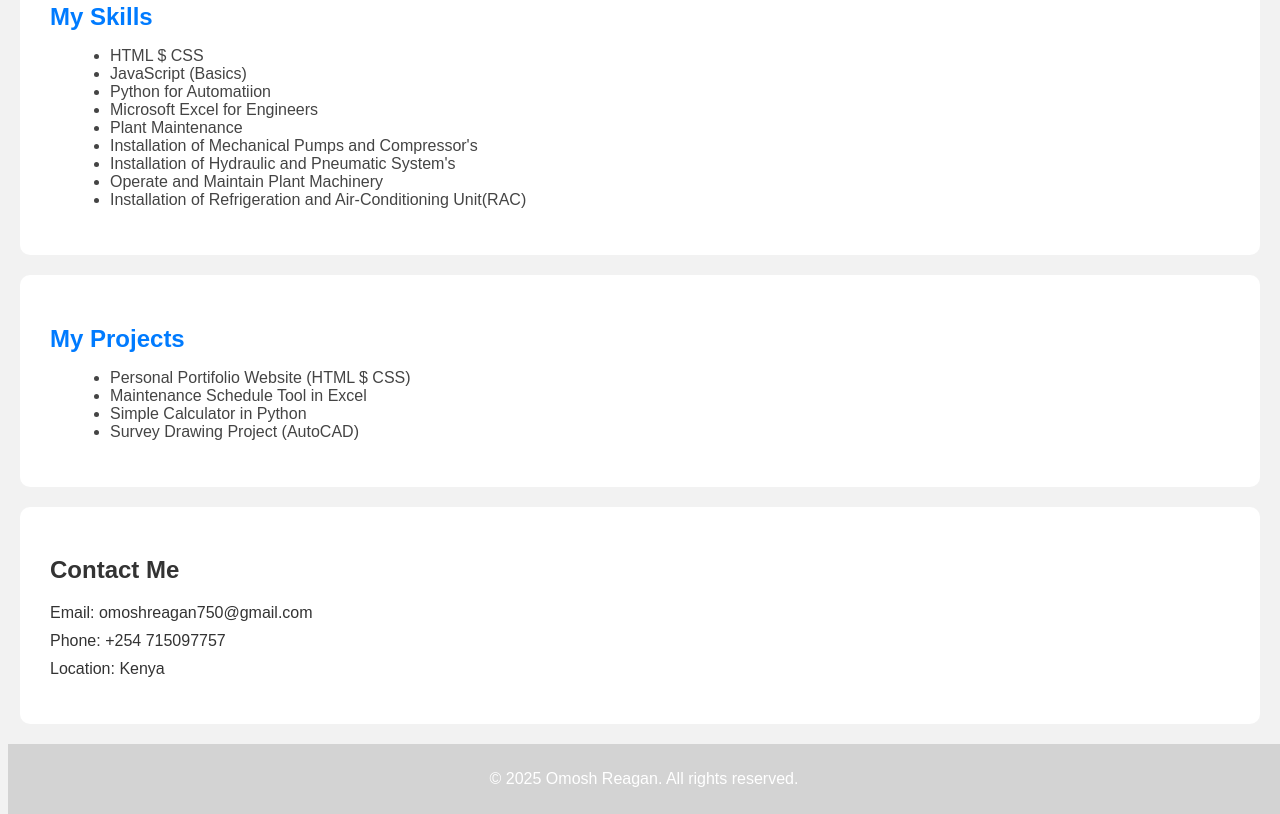
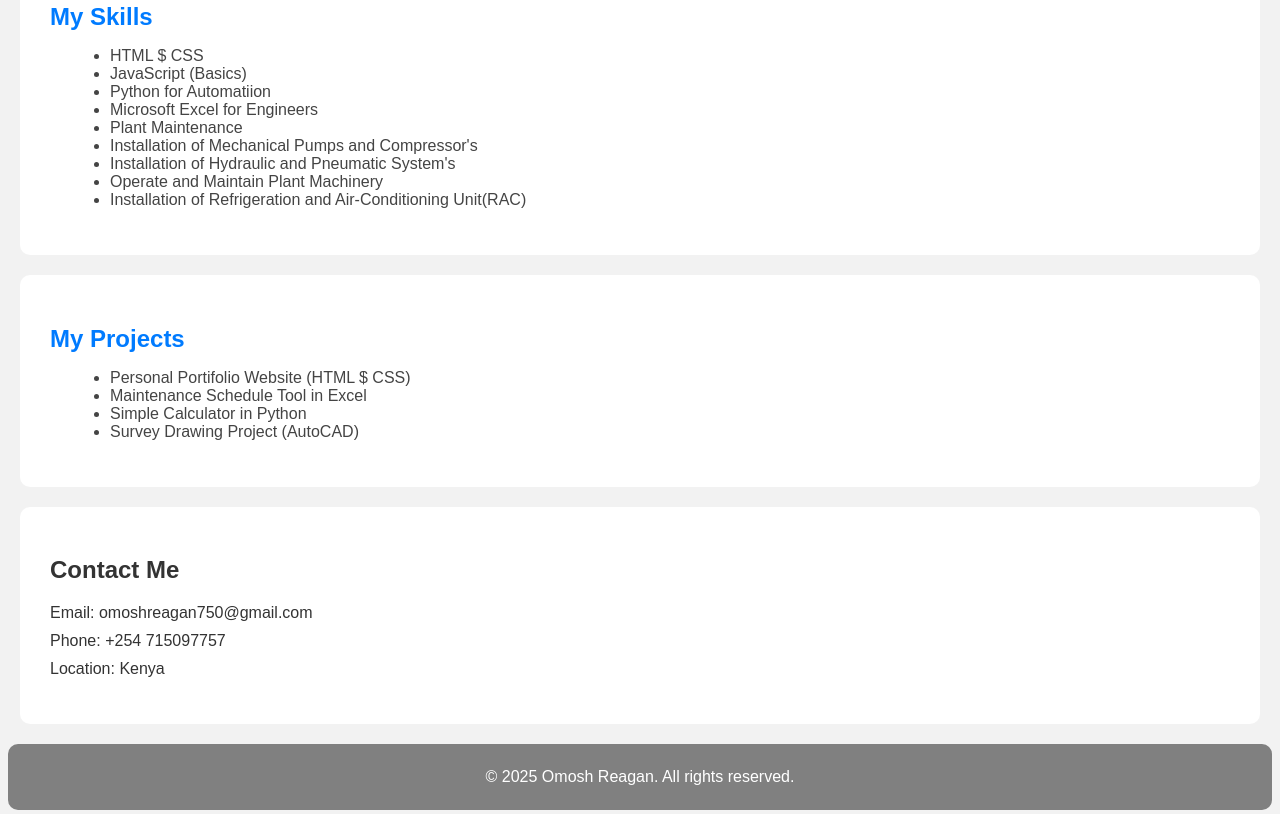
Before and after one commit to Reagan75-hub/my-website, a plain HTML site: page index.html in a window 1280 px wide. Shown: the part 611-1425 px from the top of the page. Drawn offline with Linux system fonts and the light colour scheme.

Commit message:
Update style.CSS

```diff
--- a/style.CSS
+++ b/style.CSS
@@ -14,6 +14,7 @@ header {
   text-align: center;
   padding: 20px;
   margin: 8px;
+  border-radius: 10px;
 }
 
 /* About section */
@@ -50,12 +51,13 @@ header {
 
 /* Footer */
 footer {
-  background-color: lightgrey;
+  background-color: grey;
   color: white;
   text-align: center;
-  padding: 10px;
+  padding: 8px;
   margin-left: 8px;
-  margin-rigt: 8px;
+  margin-right: 8px;
+  border-radius: 10px;
 }
 
 /* Skills,Project */
```
